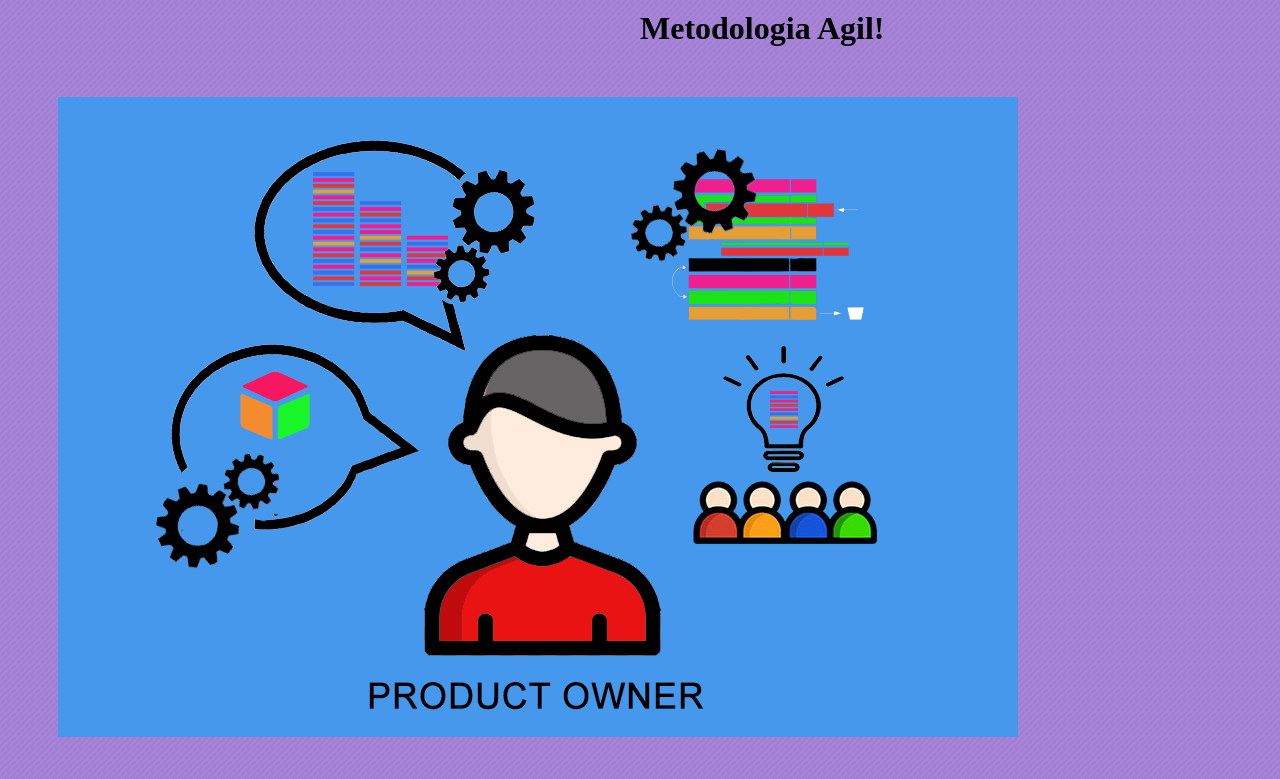
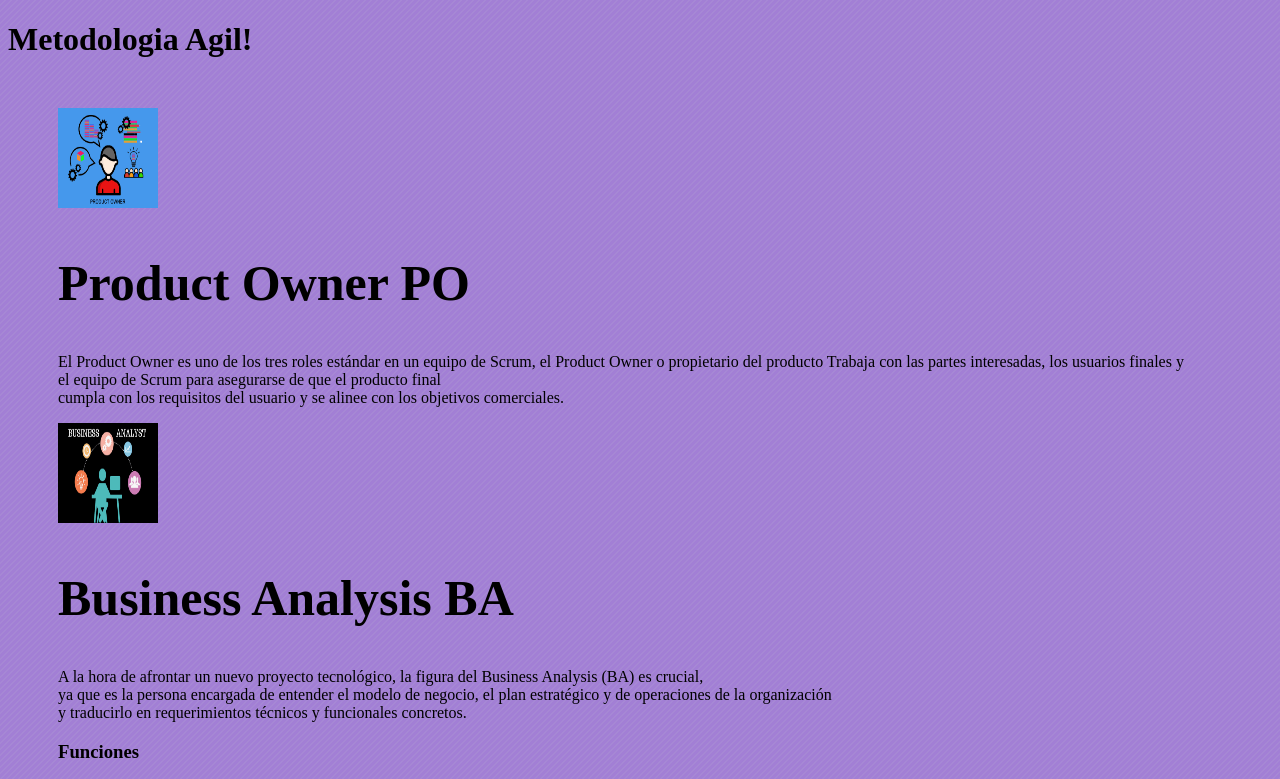
Before and after one commit to milenaferr20/proyecto-integrador, a plain HTML site: page index.html in a window 1280 px wide. Shown: the top 779 px of the page. Drawn offline with Linux system fonts and the light colour scheme.

Commit message:
nuevos cambios en img

```diff
--- a/css/styles.css
+++ b/css/styles.css
@@ -22,9 +22,6 @@ margin-left: 50%;
   font-size: 50px;
 
   }
-  .new-img p{
-    font-size: 30px;
-  }
-  .new-img img{
-    font-size: 10px;
-  }
+.new-img img{
+  width: 100px; height: 100px;
+}
--- a/index.html
+++ b/index.html
@@ -11,7 +11,7 @@
 </head>
 
 <body>
-    <header class="x">
+    <header class="titulo">
         <h1>Metodologia Agil!</h1>
 
       </header>
```
